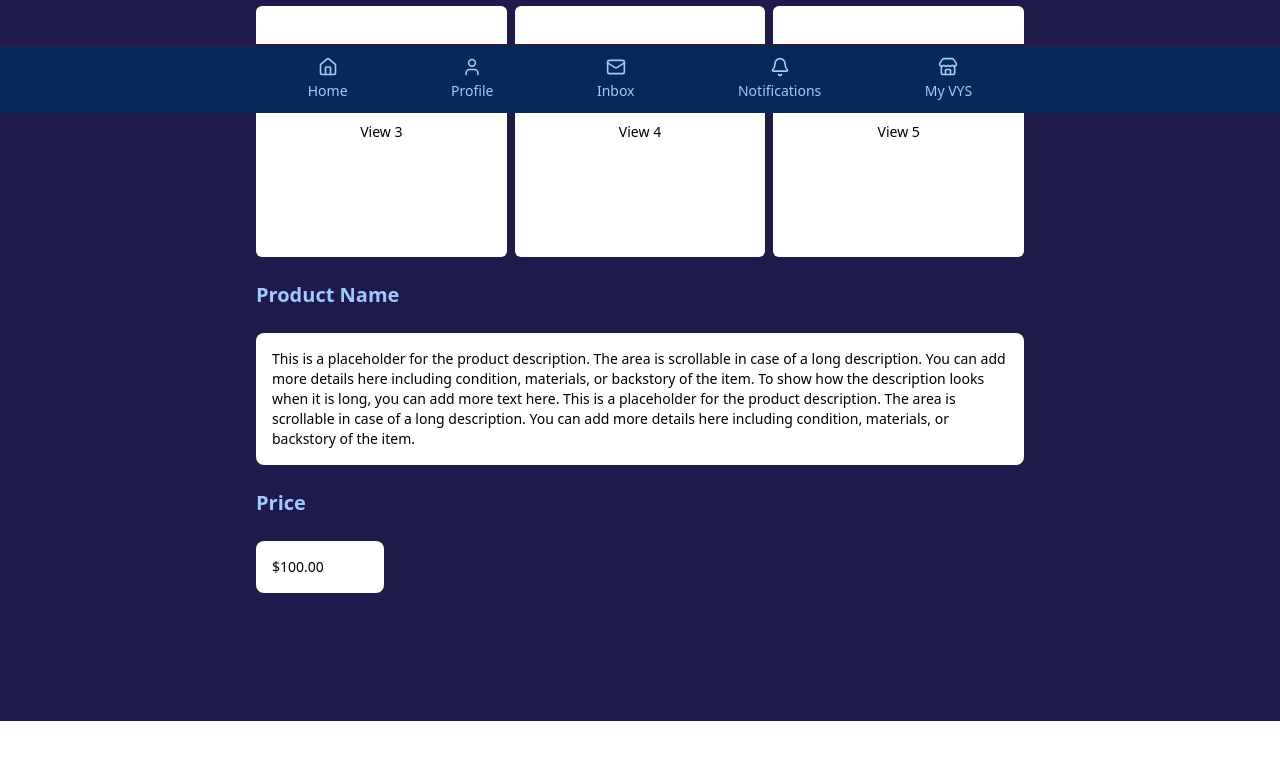
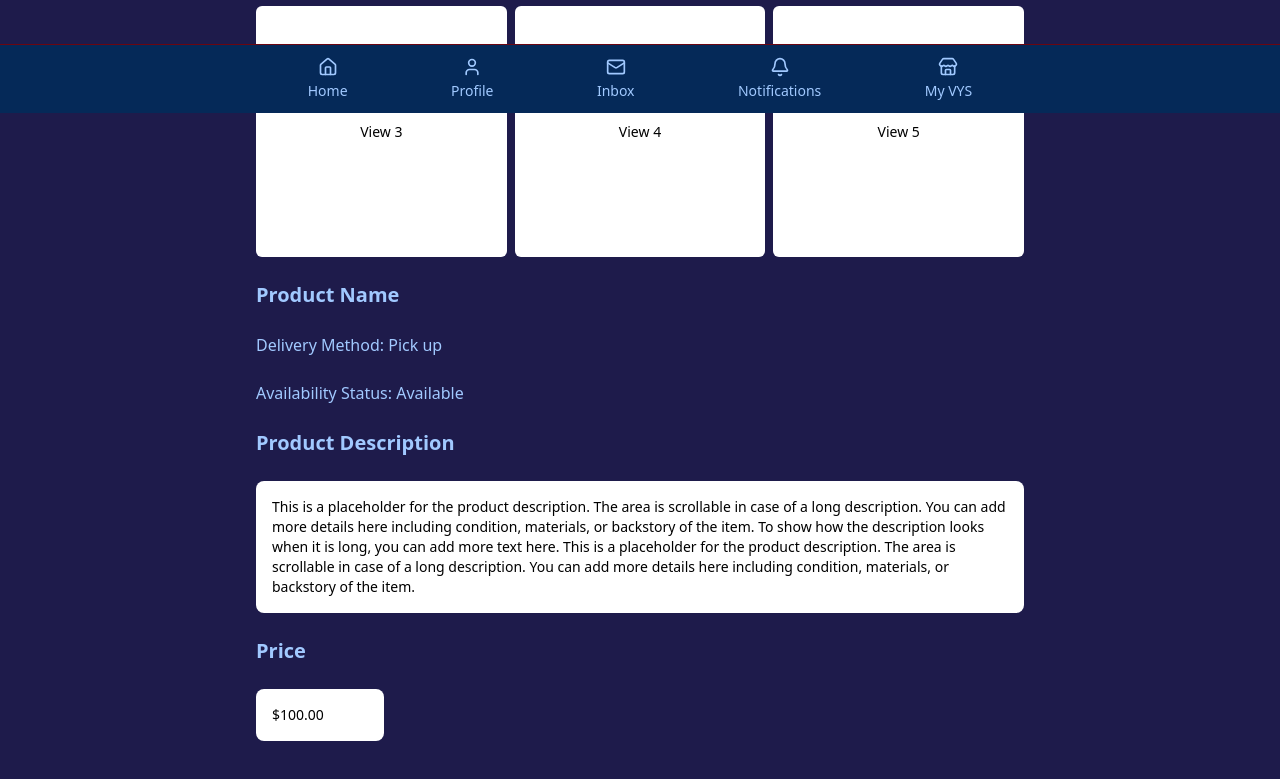
Before and after one commit to Moonwalkert3ch/VYS, a Next.js app in the folder vys-app/: page /product-listings in a window 1280 px wide. Shown: the part 687-1466 px from the top of the page. Before the commit the page ends 1408 px from the top, so only its background shows below. Built offline with nearby package versions, Linux system fonts and the light colour scheme; no server answers.

Commit message:
update product listing

```diff
--- a/vys-app/src/components/ProductListingPage.tsx
+++ b/vys-app/src/components/ProductListingPage.tsx
@@ -52,12 +52,15 @@ export default function ProductListingPage() {
 
                 {/* Product Name */}
                 <h2 className="text-lg sm:text-xl font-bold mt-4">Product Name</h2>
+                <h3 className="text-ls sm:text-base">Delivery Method: Pick up</h3>
+                <h3 className="text-ls sm:text-base">Availability Status: Available</h3>
 
                 {/* Scrollable Description */}
+                <h3 className="text-lg sm:text-xl font-bold">Product Description</h3>
                 <div className="bg-white text-black p-4 rounded-lg max-h-48 overflow-y-auto text-sm">
-                <p>
-                    This is a placeholder for the product description. The area is scrollable in case of a long description. You can add more details here including condition, materials, or backstory of the item. To show how the description looks when it is long, you can add more text here. This is a placeholder for the product description. The area is scrollable in case of a long description. You can add more details here including condition, materials, or backstory of the item.
-                </p>
+                    <p>
+                        This is a placeholder for the product description. The area is scrollable in case of a long description. You can add more details here including condition, materials, or backstory of the item. To show how the description looks when it is long, you can add more text here. This is a placeholder for the product description. The area is scrollable in case of a long description. You can add more details here including condition, materials, or backstory of the item.
+                    </p>
                 </div>
 
                 <h3 className="text-lg sm:text-xl font-bold mt-4">Price</h3>
```
